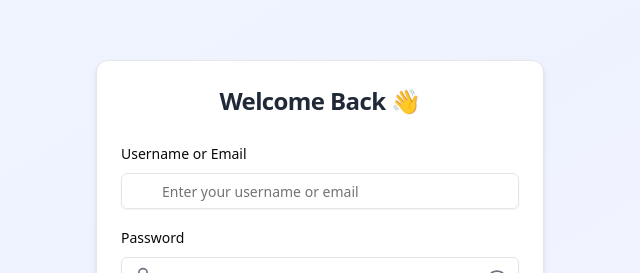
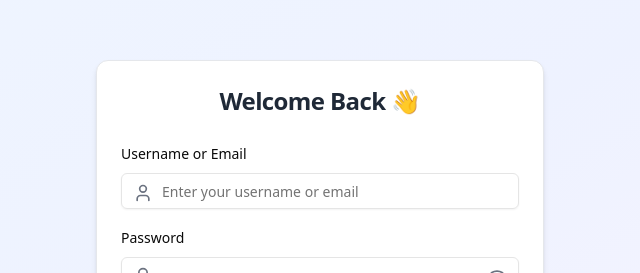
Before and after one commit to samex111/Accerra, a React (Vite) app: page /user/signin in a window 1280 px wide. Shown: the part 159-432 px from the top of the page, without its empty margins (320-960 px from the left). Built offline with nearby package versions, Linux system fonts and the light colour scheme.

Commit message:
User icon in signup

```diff
--- a/src/component/UserSignin.tsx
+++ b/src/component/UserSignin.tsx
@@ -61,6 +61,7 @@ export default function Signin() {
           <div className="space-y-2">
             <Label htmlFor="identifier">Username or Email</Label>
             <div className="relative">
+              <User className="absolute left-3 top-2.5 h-5 w-5 text-gray-500" />
               <Input
                 id="identifier"
                 type="text"
```
